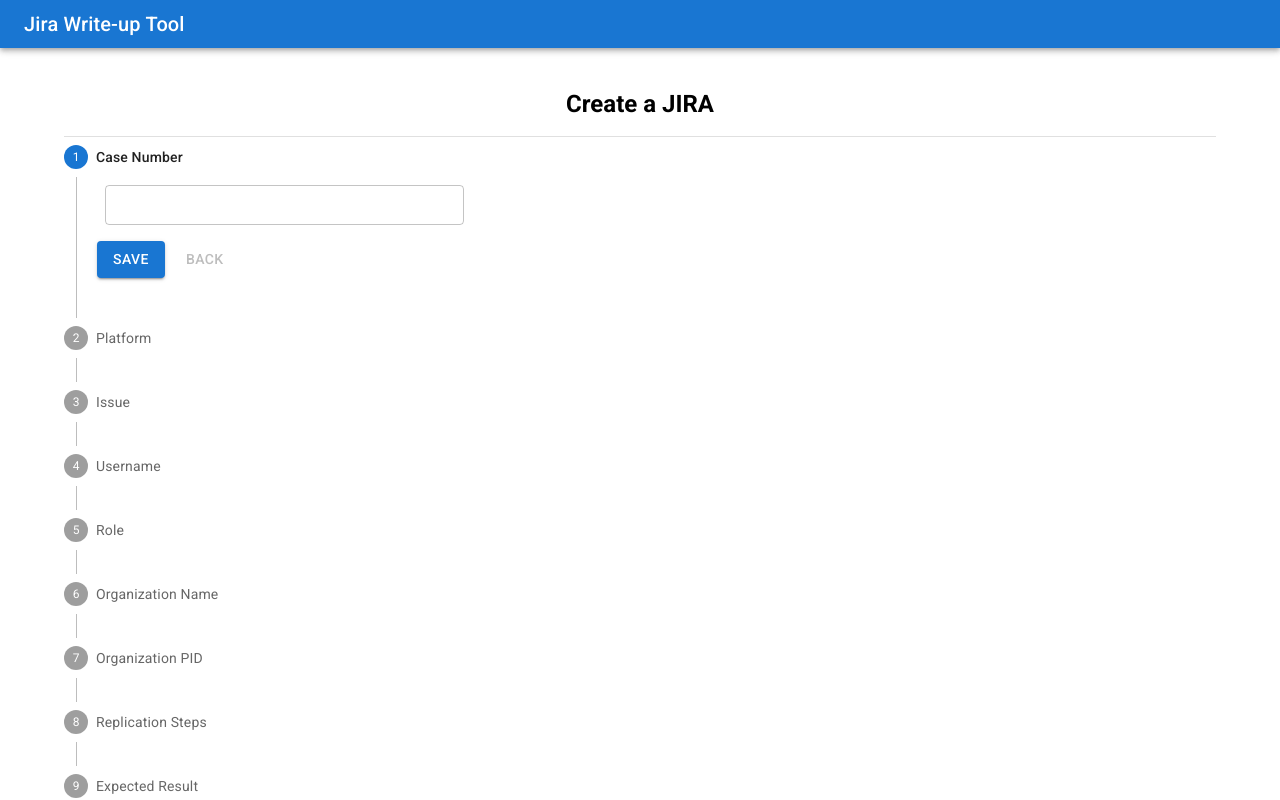
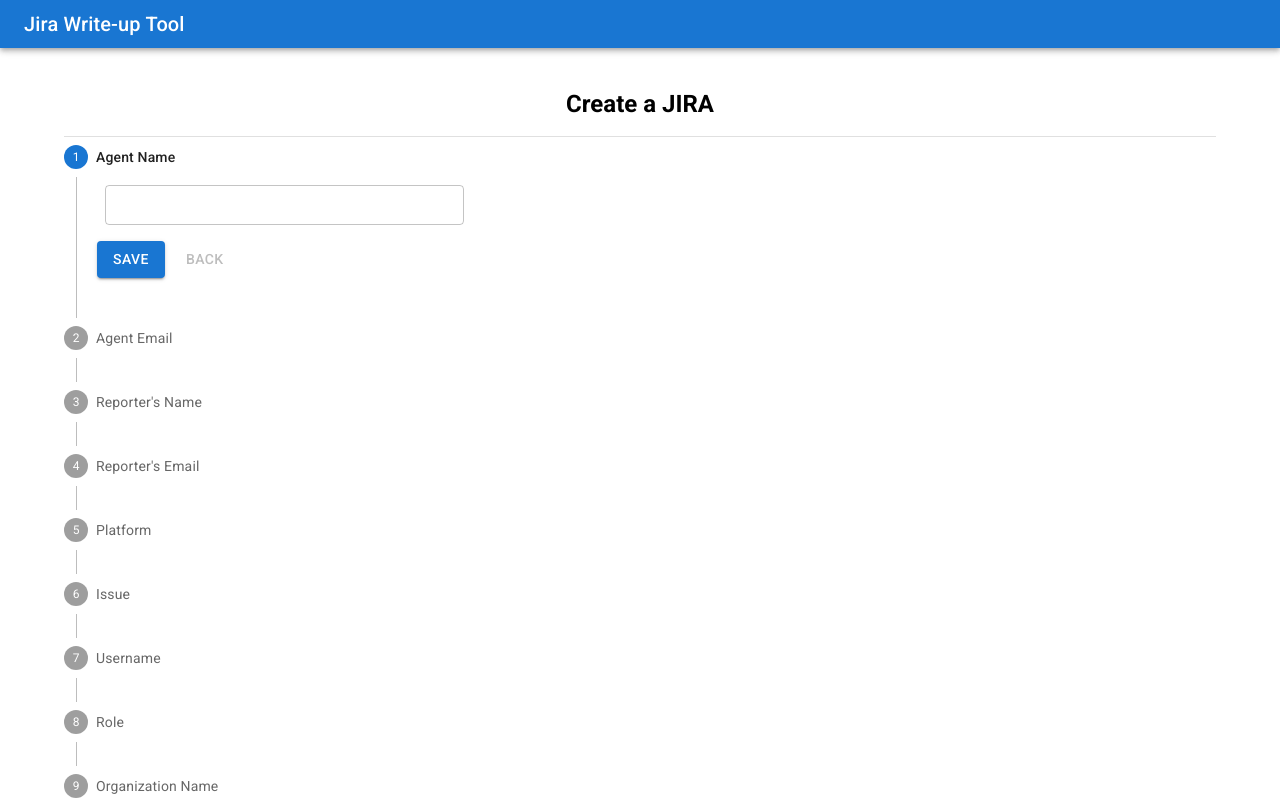
Before and after one commit to apb305/Jira-write-up-tool, a React (Vite) app: page / in a window 1280 px wide. Shown: the top 800 px of the page. Built offline with nearby package versions, Linux system fonts and the light colour scheme.

Commit message:
Minor updates

```diff
--- a/src/components/JiraForm/JiraForm.jsx
+++ b/src/components/JiraForm/JiraForm.jsx
@@ -208,7 +208,7 @@ export default function JiraForm() {
         <Paper square elevation={0} sx={{ p: 3 }}>
           <Typography>All steps completed - you&apos;re finished</Typography>
           <JiraStepsModal steps={steps} jiraData={getValues()} />
-          <Button onClick={handleBack} sx={{ mt: 1, mr: 1 }}>
+          <Button onClick={handleBack} sx={{ mt: 3, mr: 2 }}>
             Edit
           </Button>
           <ResetAlertDialog handleReset={handleReset} />
--- a/src/components/JiraStepsModal.jsx
+++ b/src/components/JiraStepsModal.jsx
@@ -48,6 +48,9 @@ export default function JiraStepsModal({ jiraData }) {
         aria-describedby="alert-dialog-description"
       >
         <DialogContent ref={dialogContentRef}>
+        <Typography sx={{marginBottom: 2}}>
+            <strong>Original Reporter: {jiraData.agentName} {`(${jiraData.agentEmail})`} on behalf of {jiraData.reporterName} {`(${jiraData.reporterEmail})`} </strong>
+          </Typography>
           <Typography variant="h5" sx={{marginBottom: 2}}>
             <strong>JIRA Replication Steps</strong>
           </Typography>
@@ -64,7 +67,7 @@ export default function JiraStepsModal({ jiraData }) {
           </Typography>
           {""}
           <Typography>
-            <strong>Username Information:</strong>
+            <strong>Affected Username Information:</strong>
           </Typography>
           {""}
           <List>
--- a/src/components/ResetAlertDialog.jsx
+++ b/src/components/ResetAlertDialog.jsx
@@ -17,7 +17,7 @@ export default function ResetAlertDialog({ handleReset }) {
 
   return (
     <>
-      <Button onClick={handleClickOpen} sx={{ mt: 1, mr: 1 }}>
+      <Button onClick={handleClickOpen} sx={{ mt: 3 }}>
         Reset
       </Button>
       <Dialog
--- a/src/constants/jiraSteps.js
+++ b/src/constants/jiraSteps.js
@@ -1,7 +1,27 @@
 const steps = [
+    // {
+    //   id: "caseNumber",
+    //   label: "Case Number",
+    //   isInput: true,
+    // },
     {
-      id: "caseNumber",
-      label: "Case Number",
+      id: "agentName",
+      label: "Agent Name",
+      isInput: true,
+    },
+    {
+      id: "agentEmail",
+      label: "Agent Email",
+      isInput: true,
+    },
+    {
+      id: "reporterName",
+      label: "Reporter's Name",
+      isInput: true,
+    },
+    {
+      id: "reporterEmail",
+      label: "Reporter's Email",
       isInput: true,
     },
     {
```
